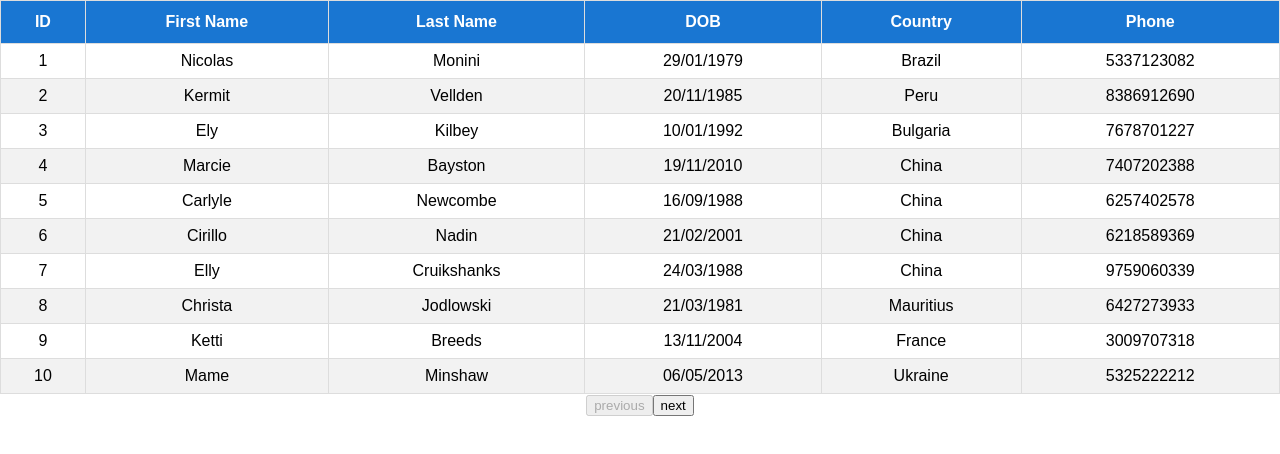
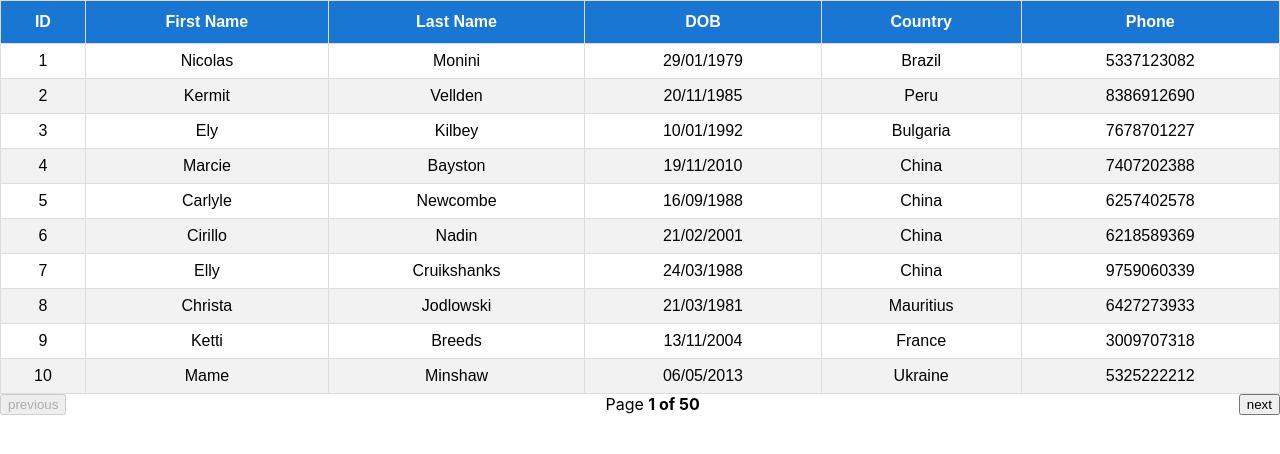
Before and after one commit to hafsahayath/react-table, a React (Create React App) app: page / in a window 1280 px wide. Shown: the top 454 px of the page. Built offline with nearby package versions, Linux system fonts and the light colour scheme.

Commit message:
indicate the page number on navigating thru pages

```diff
--- a/src/components/react-table/PaginatedTable.tsx
+++ b/src/components/react-table/PaginatedTable.tsx
@@ -19,6 +19,8 @@ const PaginatedTable = <T extends object>({
     nextPage,
     canNextPage,
     canPreviousPage,
+    pageOptions,
+    state,
   } = useTable(
     {
       columns,
@@ -26,6 +28,10 @@ const PaginatedTable = <T extends object>({
     },
     usePagination
   );
+
+  const { pageIndex } = state;
+
+  // console.log({ pageOptions, pageIndex });
 
   return (
     <>
@@ -60,10 +66,16 @@ const PaginatedTable = <T extends object>({
           })}
         </tbody>
       </table>
-      <div>
+      <div style={{ display: "flex", justifyContent: "space-between" }}>
         <button onClick={previousPage} disabled={!canPreviousPage}>
           previous
         </button>
+        <span>
+          Page{" "}
+          <strong>
+            {pageIndex + 1} of {pageOptions.length}
+          </strong>
+        </span>
         <button onClick={nextPage} disabled={!canNextPage}>
           next
         </button>
```
